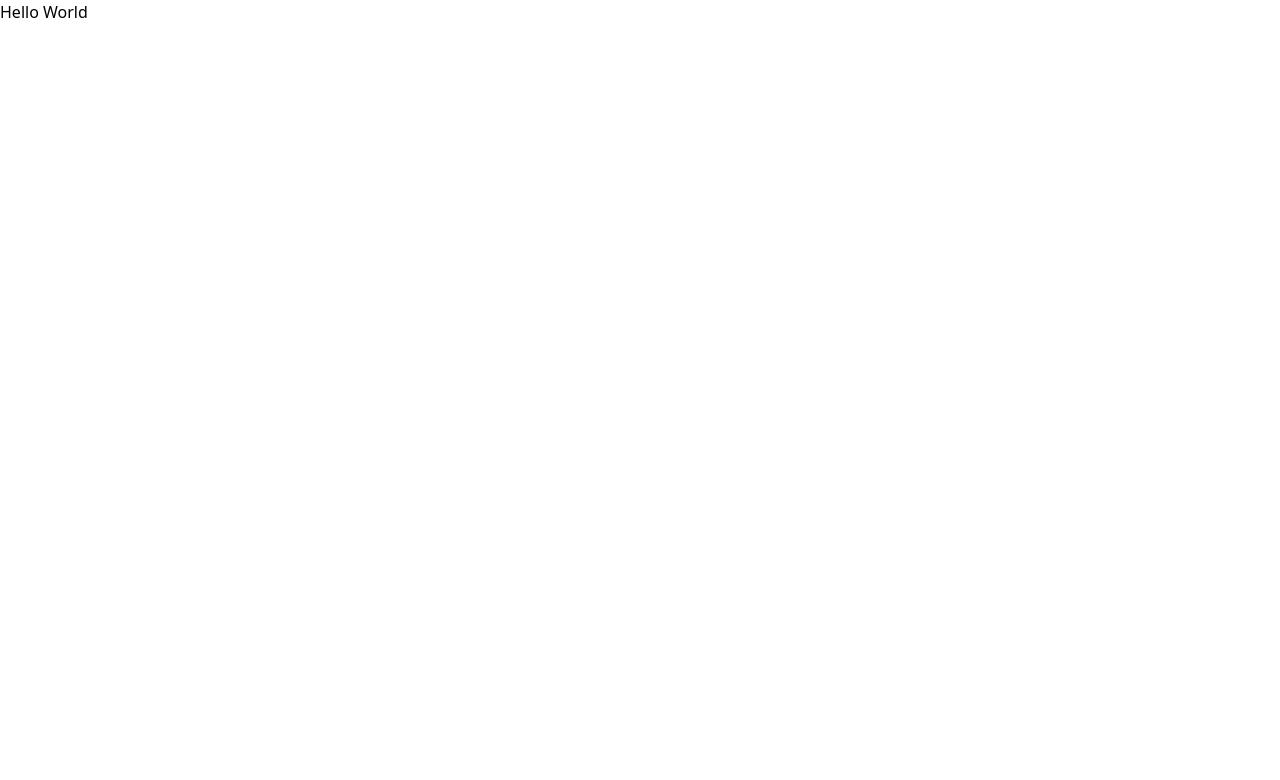
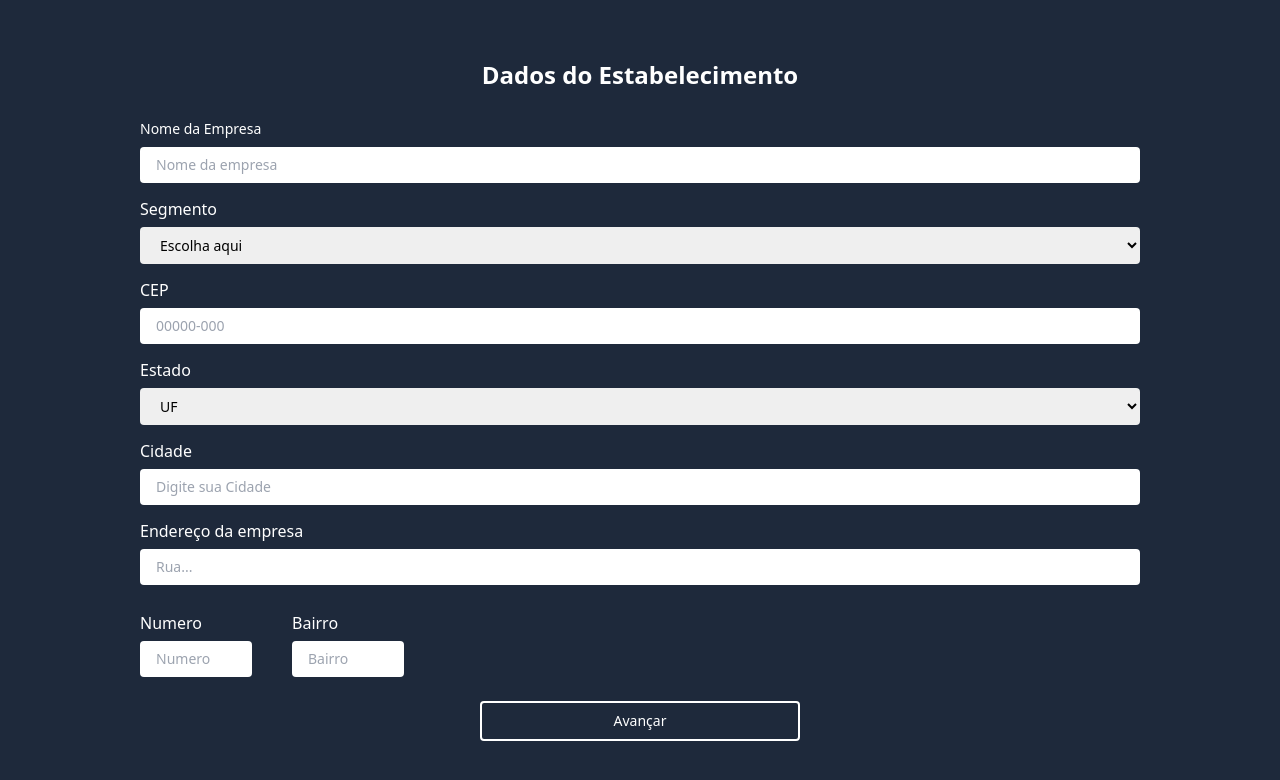
Before and after one commit to VINNE7/chefaofront, a React (Vite) app: page /firstStablishmentSignup in a window 1280 px wide. Shown: the top 780 px of the page. Built offline with nearby package versions, Linux system fonts and the light colour scheme.

Commit message:
criaçao da pagina registro do estabelecimento

```diff
--- a/src/pages/firstStablishmentSignup/index.tsx
+++ b/src/pages/firstStablishmentSignup/index.tsx
@@ -1,5 +1,157 @@
-export default function FirstStablishmentSignup(){
-  return(
-    <> Hello World </>
-  )
+import React from "react";
+import { useForm, SubmitHandler } from "react-hook-form";
+
+type FormValues = {
+  empresa: string;
+  segmento: string;
+  cep: string;
+  estado: string;
+  cidade: string;
+  endereco: string;
+  numero: string;
+  bairro: string;
+};
+
+export default function FirstStablishmentSignup() {
+  const { register, handleSubmit } = useForm<FormValues>();
+  const onSubmit: SubmitHandler<FormValues> = (data) =>
+    alert(JSON.stringify(data));
+
+  return (
+    <div className="min-h-screen w-screen flex justify-center items-center flex-col  bg-slate-800">
+      <h1 className="text-white text-2xl text-center font-bold">
+        Dados do Estabelecimento
+      </h1>
+      <form
+        onSubmit={handleSubmit(onSubmit)}
+        className="w-4/5 m-0 bg-slate-800 p-3 "
+      >
+        <div className="">
+          <label className="leading-3 text-left block mb-3 mt-5 text-white text-sm font-extralight">
+            Nome da Empresa
+          </label>
+          <input
+            className="block box-border w-full rounded border-solid border-1 border-white py-2 px-4 mb-3 text-sm"
+            placeholder="Nome da empresa"
+            {...register("empresa")}
+          />
+        </div>
+        <div>
+          <label className="leading-3 text-left block mb-3 mt-5 text-white tex-sm font-extralight">
+            Segmento
+          </label>
+
+          <select
+            className="block box-border w-full rounded border-solid border-1 border-white py-2 px-4 mb-3 text-sm"
+            {...register("segmento")}
+          >
+            <option value="disable">Escolha aqui</option>
+            <option value="pizzaria">Pizzaria</option>
+            <option value="lanchonete">Lanchonente</option>
+            <option value="comida boteco">Comida de Buteco</option>
+          </select>
+        </div>
+
+        <div>
+          <label className="leading-3 text-left block mb-3 mt-5 text-white tex-sm font-extralight">
+            CEP
+          </label>
+          <input
+            className="block box-border w-full rounded border-solid border-1 border-white py-2 px-4 mb-3 text-sm"
+            placeholder="00000-000"
+            {...register("cep")}
+          />
+        </div>
+
+        <div>
+          <label className="leading-3 text-left block mb-3 mt-5 text-white tex-sm font-extralight">
+            Estado
+          </label>
+
+          <select
+            className="block box-border w-full rounded border-solid border-1 border-white py-2 px-4 mb-3 text-sm"
+            {...register("estado")}
+          >
+            <option value="disable">UF</option>
+            <option value="AC">Acre</option>
+            <option value="AL">Alagoas</option>
+            <option value="AP">Amapá</option>
+            <option value="AM">Amazonas</option>
+            <option value="BA">Bahia</option>
+            <option value="CE">Ceará</option>
+            <option value="DF">Distrito Federal</option>
+            <option value="ES">Espirito Santo</option>
+            <option value="GO">Goiás</option>
+            <option value="MA">Maranhão</option>
+            <option value="MT">Mato Grosso</option>
+            <option value="MS">Mato Grosso do Sul</option>
+            <option value="MG">Minas Gerais</option>
+            <option value="PA">Pará</option>
+            <option value="PB">Paraíba</option>
+            <option value="PR">Paraná</option>
+            <option value="PE">Pernanbumco</option>
+            <option value="PI">Piauí</option>
+            <option value="RJ">Rio de Janeiro</option>
+            <option value="RN">Rio Grande do Norte</option>
+            <option value="RS">Rio Grande do Sul</option>
+            <option value="RO">Rondônia</option>
+            <option value="RR">Roraima</option>
+            <option value="SC">Santa Catarina</option>
+            <option value="SP">São Paulo</option>
+            <option value="SE">Sergipe</option>
+            <option value="TO">Tocantins</option>
+          </select>
+        </div>
+        <div>
+          <label className="leading-3 text-left block mb-3 mt-5 text-white tex-sm font-extralight">
+            Cidade
+          </label>
+          <input
+            className="block box-border w-full rounded border-solid border-1 border-white py-2 px-4 mb-3 text-sm"
+            placeholder="Digite sua Cidade"
+            {...register("cidade")}
+          />
+        </div>
+        <div>
+          <label className="leading-3 text-left block mb-3 mt-5 text-white tex-sm font-extralight">
+            Endereço da empresa
+          </label>
+          <input
+            className="block box-border w-full rounded border-solid border-1 border-white py-2 px-4 mb-3 text-sm"
+            placeholder="Rua..."
+            {...register("endereco")}
+          />
+        </div>
+        <div className="flex gap-10">
+          <div className="flex flex-col">
+            <label className="leading-3 text-left block mb-3 mt-5 text-white tex-sm font-extralight">
+              Numero
+            </label>
+
+            <input
+              className=" box-border w-28 rounded border-solid border-1 border-white py-2 px-4 mb-3 text-sm"
+              placeholder="Numero"
+              {...register("numero")}
+            />
+          </div>
+          <div className="flex flex-col">
+            <label className="leading-3 text-left block mb-3 mt-5 text-white tex-sm font-extralight">
+              Bairro
+            </label>
+            <input
+              className=" box-border w-28 rounded border-solid border-1 border-white py-2 px-4 mb-3 text-sm"
+              placeholder="Bairro"
+              {...register("bairro")}
+            />
+          </div>
+        </div>
+      </form>
+      <button
+        className="box-border rounded border-solid border-2 border-white py-2 px-4 text-sm text-white w-1/4 items-center justify-center text-center"
+        type="submit"
+      >
+        Avançar
+      </button>
+    </div>
+  );
 }
```
